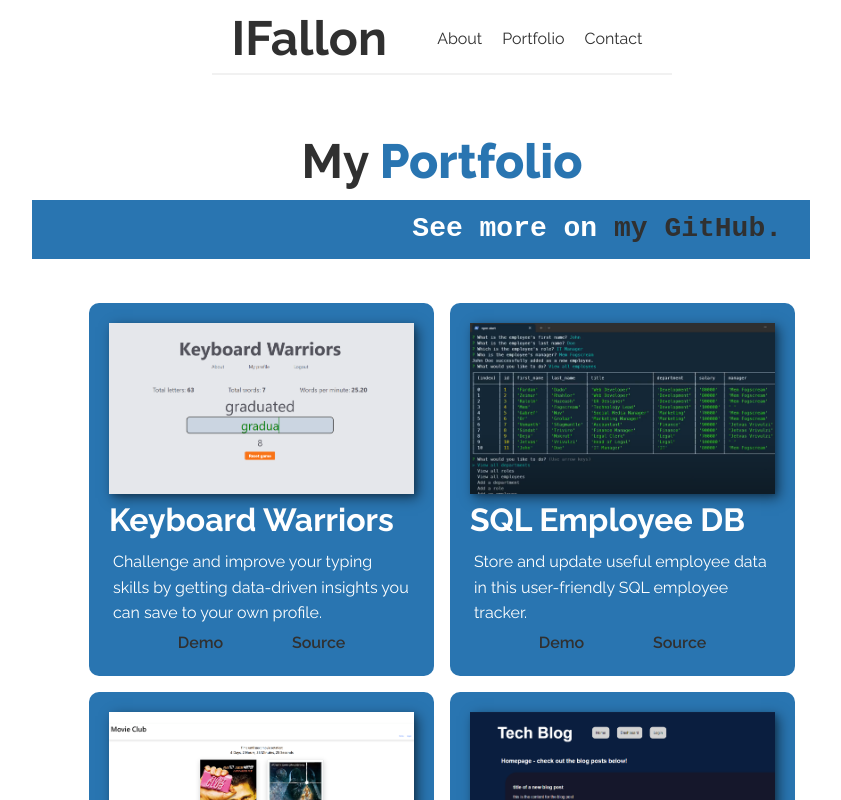
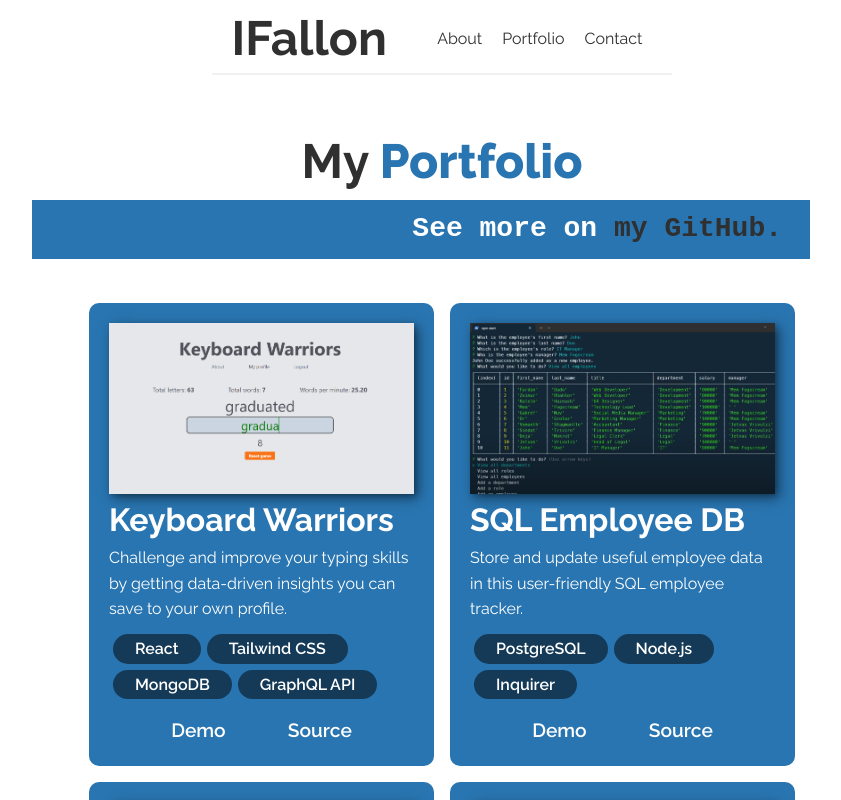
Before and after one commit to isaacfallon/Personal-React-Portfolio, a React (Vite) app: page /Portfolio in a window 1280 px wide. Shown: the top 800 px of the page, without its empty margins (198-1039 px from the left). Built offline with nearby package versions, Linux system fonts and the light colour scheme.

Commit message:
Updates to portfolio page and other minor fixes

```diff
--- a/src/App.css
+++ b/src/App.css
@@ -205,22 +205,43 @@ header {
     position: relative;
 }
 
-.projectDesc {
+.projectSkills{
     padding: 0.25em;
+    width: 100%;
+    display: flex;
+    flex-direction: row;
+    flex-wrap: wrap;
+    gap: 6px;
+    list-style: none;
+    margin: 0.5em 0 0.75em 0;
+}
+
+.skill {
+    font-weight: 600;
+    border-radius: 100px;
+    background: #153a57;
+    padding: 2px 22px;
+}
+
+.projectTools {
+    padding: 0.25em;
+    text-align: center;
 }
 
 .projectLinks {
     display: flex;
     justify-content: space-evenly;
+    font-size: 1.2em;
 }
 
 .projectLinks a {
-    color: var(--clr-dark);
+    color: var(--clr-light);
     font-weight: var(--fw-semi-bold);
 }
 
 .projectLinks a:hover {
-    color: var(--clr-light);
+
+    color: var(--clr-dark);
 }
 
 .subtitleLink {
--- a/src/components/Projects.jsx
+++ b/src/components/Projects.jsx
@@ -1,5 +1,3 @@
-import React from "react";
-
 import projectdata from '../data/projectdata.json';
 
 import { getImageUrl } from "../../utils";
@@ -14,6 +12,13 @@ export default function Projects() {
             <img src={getImageUrl(project.imgSrc)} alt={`${project.title}`} className="projectImg"></img>
             <h3 className="projectTitle">{project.title}</h3>
             <p className="projectDesc">{project.description}</p>
+            <ul className="projectSkills">
+              {project.skills.map((skill, id) => {
+                return(
+                <li key={id} className="skill">{skill}</li>
+              );
+              })}
+            </ul>
             <div className="projectLinks">
               <a href={project.demo} target="_blank" rel="noreferrer">Demo</a>
               <a href={project.source} target="_blank" rel="noreferrer">Source</a>
--- a/src/data/projectdata.json
+++ b/src/data/projectdata.json
@@ -3,6 +3,7 @@
         "title": "Keyboard Warriors",
         "imgSrc": "Keyboard-Warriors-Project_SC2.png",
         "description": "Challenge and improve your typing skills by getting data-driven insights you can save to your own profile.",
+        "skills": ["React", "Tailwind CSS", "MongoDB", "GraphQL API"],
         "demo": "https://keyboardwarriors.site/",
         "source": "https://github.com/isaacfallon/Project-3-Keyboard-Warriors"
     },
@@ -10,6 +11,7 @@
         "title": "SQL Employee DB",
         "imgSrc": "SQL-Employee-Tracker-Project_SC.png",
         "description": "Store and update useful employee data in this user-friendly SQL employee tracker.",
+        "skills": ["PostgreSQL", "Node.js", "Inquirer"],
         "demo": "https://drive.google.com/file/d/1B18A_t_GiyjzOOwG9Y9XMUJJuH0E3UwJ/view",
         "source": "https://github.com/isaacfallon/12-Challenge-SQL-Employee-Tracker"
 
@@ -18,13 +20,15 @@
         "title": "Movie Club",
         "imgSrc": "Movie-Club-Project_SC.png",
         "description": "Share your thoughts about movies among friends with this community-focused movie discussion platform.",
+        "skills": ["Node.js", "Express.js", "Handlebars.js", "Sequelize"],
         "demo": "https://movie-club-project-2.onrender.com",
         "source": "https://github.com/isaacfallon/Movie-Club-Project-2"
     },
     {
         "title": "Tech Blog",
         "imgSrc": "Tech-Blog-Project_SC.png",
-        "description": "Discuss all things tech with people all over the world using this engaging blogging website.",
+        "description": "Discuss all things tech with people from all over the world using this engaging blogging website.",
+        "skills": ["Node.js", "Express.js", "Handlebars.js", "Sequelize"],
         "demo": "https://drive.google.com/file/d/1c32w35f-MP1BgwWfcTk4s8tSBrYJLgwf/view",
         "source": "https://github.com/isaacfallon/14-Challenge-Tech-Blog"
     },
@@ -33,6 +37,7 @@
         "title": "Social Network-API",
         "imgSrc": "Social-Media-API-Project_SC.png",
         "description": "Contribute to discussions and add friends using this Social network API back-end platform.",
+        "skills": ["Express.js", "Mongoose", "MongoDB", "Insomnia"],
         "demo": "https://drive.google.com/file/d/1OnQCVO41VEYPSUiV6ilflCNClgGyriBd/view?usp=sharing",
         "source": "https://github.com/isaacfallon/18-Challenge-Social-Network-API"
     },
@@ -40,7 +45,8 @@
         "title": "Weather & Wiki",
         "imgSrc": "Weather-Wiki-Project_SC.png",
         "description": "Pull in relevant weather and wikipedia content for your city of choice in one convenient dashboard.",
-        "demo": "https://isaacfallon.github.io/Weather-Driven-Wikipedia-Content-Explorer/",
+        "skills": ["JavaScript ES6+", "Bulma CSS", "DayJS"],
+        "demo": "https://isaacfallon.github.io/CityWeather-Insight/",
         "source": "https://github.com/isaacfallon/Weather-Driven-Wikipedia-Content-Explorer"
     }
 ]
--- a/src/pages/About.jsx
+++ b/src/pages/About.jsx
@@ -7,7 +7,7 @@ export default function About() {
     <>
       <div className="aboutHeaderContainer">
         <h2>Hi, I&apos;m <strong>Isaac Fallon</strong></h2>
-        <h3 className="sectionSubtitle sectionSubtitleAbout">Web Dev & Digital Comms</h3>
+        <h3 className="sectionSubtitle sectionSubtitleAbout">Digital Comms & Web Dev</h3>
         <img src={isaacPhoto} alt="A headshot photo of Isaac Fallon" className="aboutImg"></img>
       </div>
       <div className="aboutText">
@@ -16,7 +16,7 @@ export default function About() {
         </p>
         <br></br>
         <p>
-          My filmmaking and communications background give me a keen eye for storytelling and design which I now channel into building dynamic web applications using the MERN stack.
+          My filmmaking and communications background give me a keen eye for storytelling and design which I now also channel into building dynamic web applications using the MERN stack.
         </p>
         <br></br>
         <p>
```
